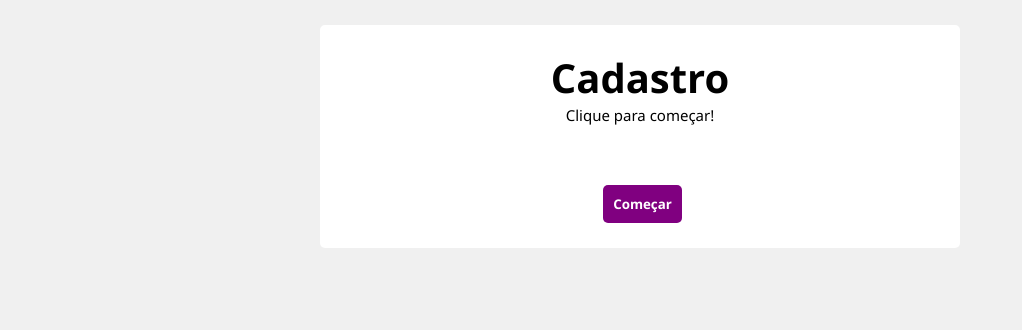
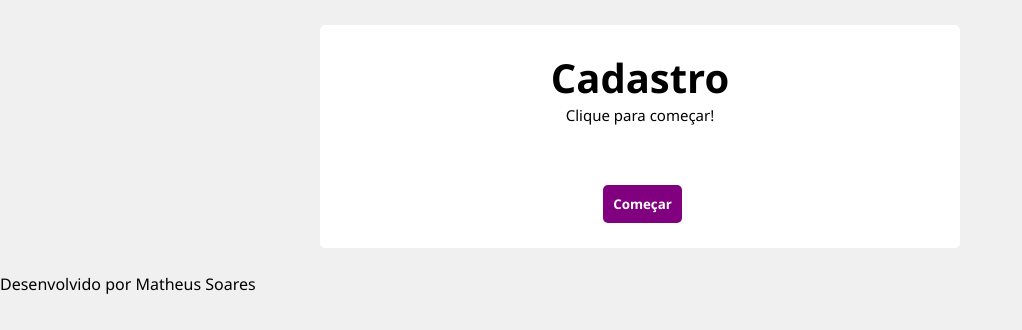
Before and after one commit to matheuzoares/itau-projeto, a plain HTML site: page index.html in a window 1280 px wide. Shown: the whole page, without its empty margins (0-1022 px from the left). Drawn offline with Linux system fonts and the light colour scheme.

Commit message:
Update index.html

```diff
--- a/index.html
+++ b/index.html
@@ -115,6 +115,8 @@
     </form>
   </main>
 
+  <footer>Desenvolvido por Matheus Soares</footer>
+
   <script type="text/javascript" src="script.js"></script>
 </body>
 </html>
```
